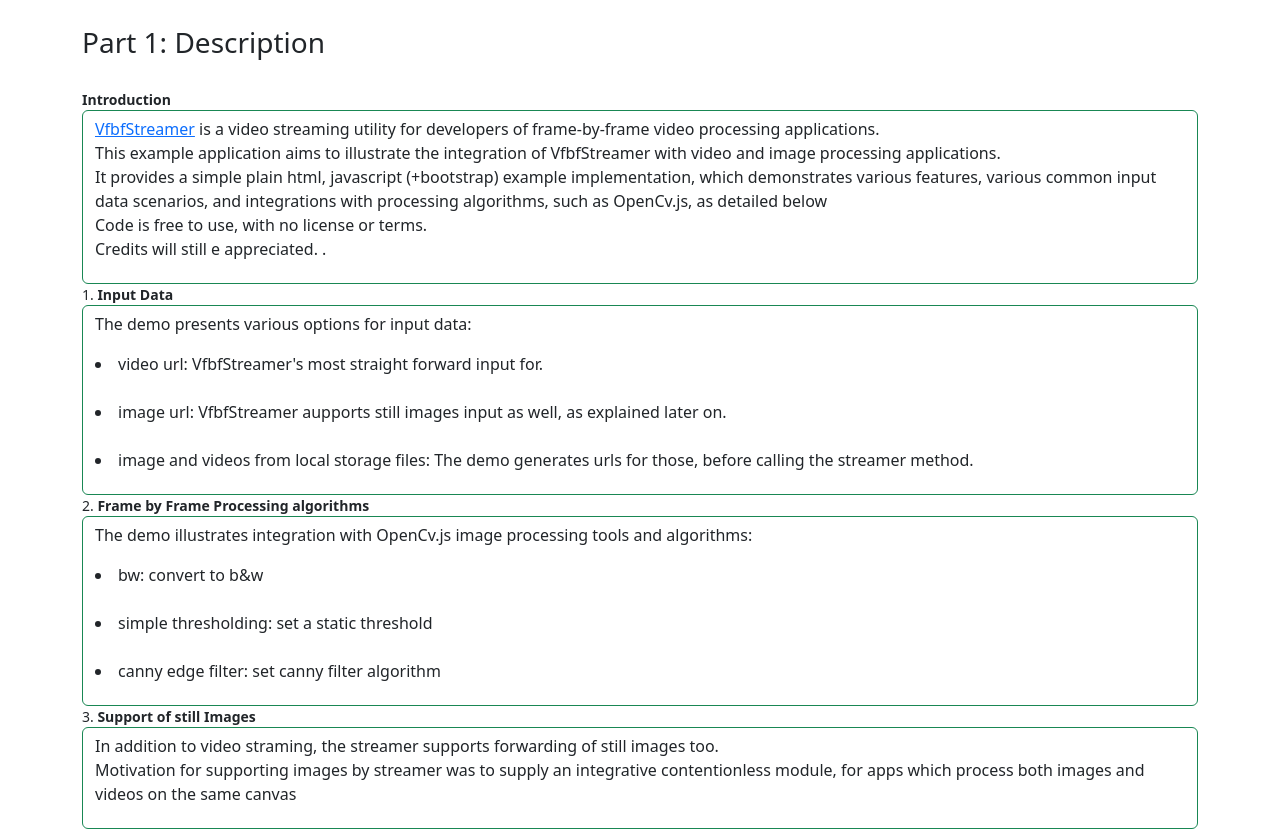
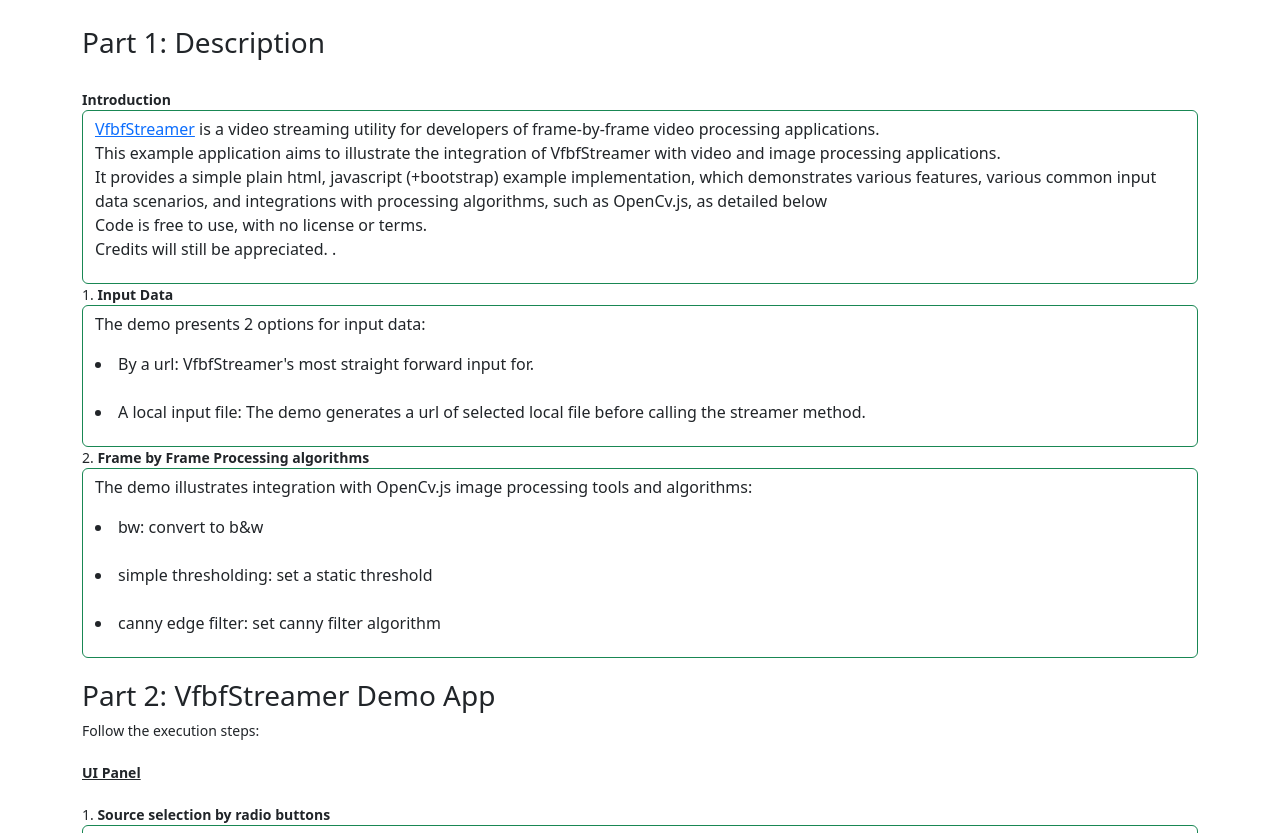
Before and after one commit to ronen-halevy/vfa-player, a plain HTML site: page index.html in a window 1280 px wide. Shown: the part 78-911 px from the top of the page. Drawn offline with nearby package versions, Linux system fonts and the light colour scheme.

Commit message:
edit intro

```diff
--- a/index.html
+++ b/index.html
@@ -43,7 +43,7 @@
             It provides a simple plain html, javascript (+bootstrap) example implementation, which demonstrates various features, various common input data scenarios, and integrations with processing algorithms,
             such as OpenCv.js,  as detailed below<br>
             Code is free to use, with no license or terms.<br>
-            Credits will still e appreciated.
+            Credits will still be appreciated.
             .
          </p>
       </div>
@@ -51,13 +51,11 @@
       1. <b >Input Data</b>
       <div class="form-control border-success">
          <p>
-            The demo presents various options for input data:
+            The demo presents 2 options for input data:
 
-            <li>video url: VfbfStreamer's most straight forward input for.</li>
+            <li> By a url: VfbfStreamer's most straight forward input for.</li>
             <br>
-            <li>image url:  VfbfStreamer aupports still images input as well, as explained later on.</li>
-            <br>
-            <li>image and videos from local storage files: The demo generates urls for those, before calling the streamer method.</li>
+            <li>A local input file: The demo generates a url of selected local file before calling the streamer method.</li>
          </p>
       </div>
       2. <b class="text-bg-dar">Frame by Frame Processing algorithms</b>
@@ -72,14 +70,7 @@
             <li>canny edge filter: set  canny filter algorithm</li>
          </p>
       </div>
-      3. <b class="">Support of still Images</b>
-      <div class="form-control border-success">
 
-         <p >In addition to video straming, the streamer supports forwarding of still images too.<br>
-            Motivation for supporting images by streamer
-            was to supply an integrative contentionless module, for apps which process both images and videos on the same canvas
-         </p>
-      </div>
 
          <br>
          <h3>Part 2: VfbfStreamer Demo App</h3>
```
